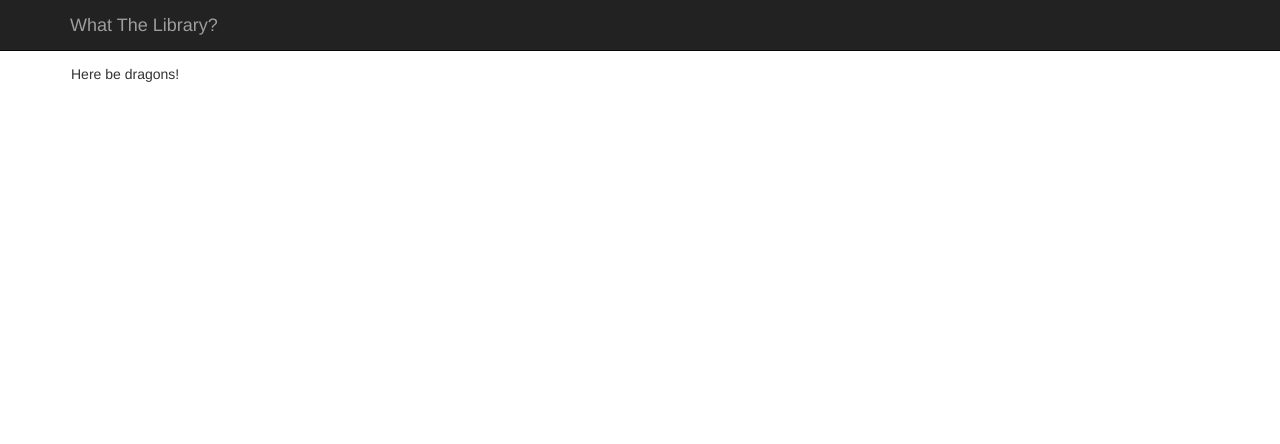
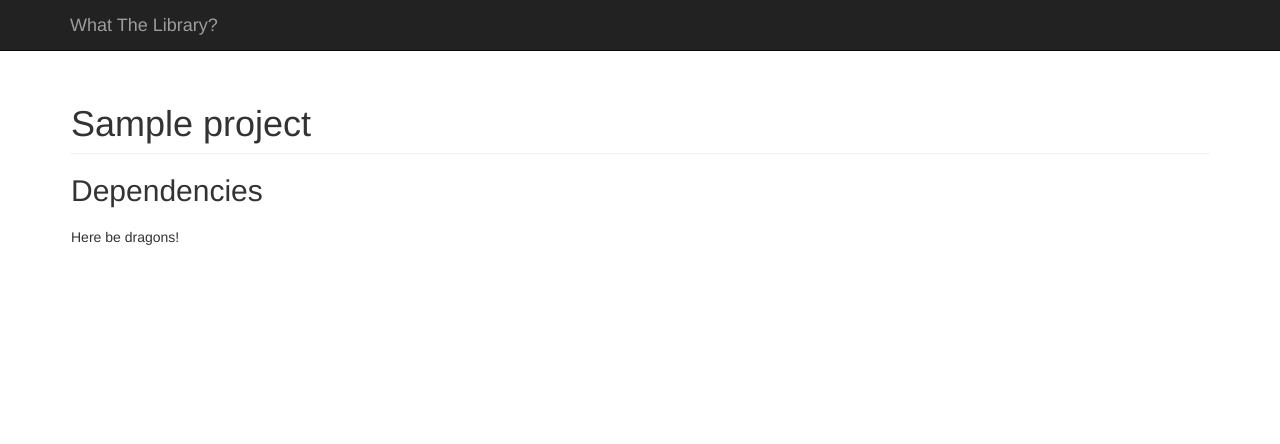
Before and after one commit to elegion/djangodash2013, a Django app: page /projects/1 in a window 1280 px wide. Shown: the top 444 px of the page. Run offline with Django 3.2, Linux system fonts and the light colour scheme; tables that the repository leaves empty hold one stand-in row (values such as "Sample post"); data that the repository does not hold is empty; some libraries are stand-ins or nearby versions.

Commit message:
Simpliest project page

```diff
--- a/templates/wtlib/project.html
+++ b/templates/wtlib/project.html
@@ -1,5 +1,13 @@
 {% extends 'base.html' %}
 
 {% block content %}
+  <h1 class="page-header">{{ project.name }}</h1>
+  <h2>Dependencies</h2>
+  <dl>
+  {% for lib in project.libraries.all %}
+    <dt>{{ lib.library.name }}</dt>
+    <dd>{{ lib.version }}</dd>
+  {% endfor %}
+  </dl>
   Here be dragons!
 {% endblock %}
--- a/wtl/wtlib/views.py
+++ b/wtl/wtlib/views.py
@@ -1,8 +1,9 @@
 from __future__ import unicode_literals
 
-from django.shortcuts import render, redirect
+from django.shortcuts import render, redirect, get_object_or_404
 
 from wtl.wtlib.forms import AnalyzeForm
+from wtl.wtlib.models import Project
 
 
 def home(request):
@@ -16,4 +17,5 @@
 
 
 def project(request, project_id):
-    return render(request, 'wtlib/project.html')
+    project = get_object_or_404(Project, pk=project_id)
+    return render(request, 'wtlib/project.html', {'project': project})
```
